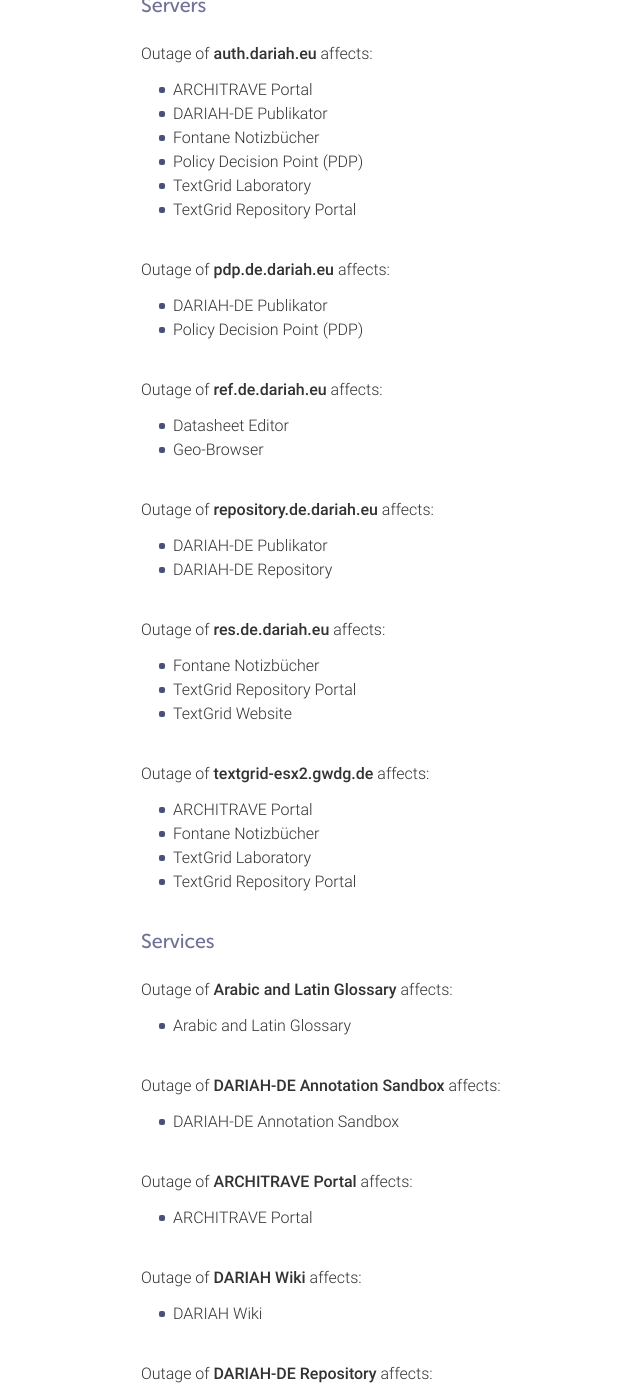
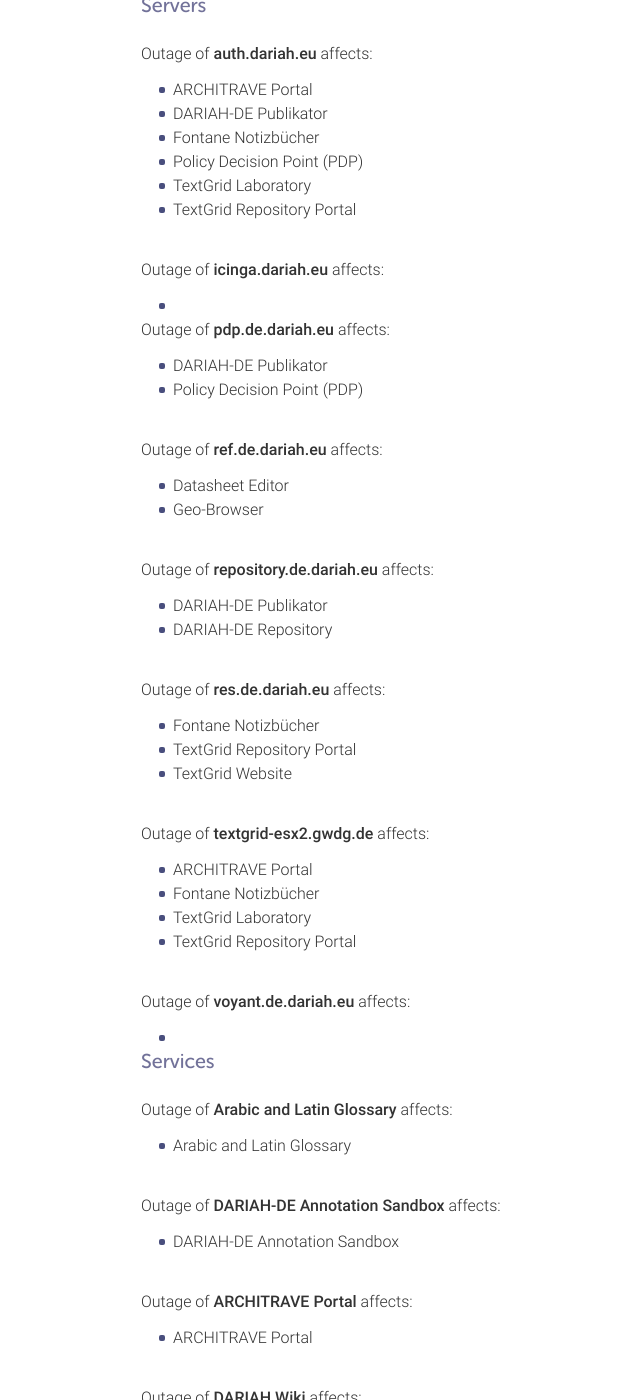
Before and after one commit to DARIAH-DE/status, a Jekyll site: the page built from fulllist.md, in a window 1280 px wide and 1400 px high, scrolled down 3159 px. Shown: the whole window, without its empty margins (139-779 px from the left). Built offline with Jekyll 4.4.1, drawn with Linux system fonts in a browser that asks for light colours.

Commit message:
Wartung 24.01.

```diff
--- a/_data/announcements.yaml
+++ b/_data/announcements.yaml
@@ -5,9 +5,8 @@
   hide: false
   description: 'Routine software maintenance will be performed to upgrade the Operating System of {pdp, voyant, icinga}.de.dariah.eu. This is expected to last from 15-19 CET.'
   affected:
-    - '/servers/ref'
-    - '/servers/repository-de-dariah-eu'
-    - '/servers/res'
+    - '/servers/icinga'
+    - '/servers/voyant'
     - '/services/pdp'
 - title: 'System Maintenance'
   date_start: '2019-01-17'
--- /dev/null
+++ b/_servers/icinga.yaml
@@ -0,0 +1,5 @@
+---
+title: 'icinga.dariah.eu'
+dependencies:
+  - '/infrastructure/gwdg-esx'
+---
--- /dev/null
+++ b/_servers/voyant.yaml
@@ -0,0 +1,5 @@
+---
+title: 'voyant.de.dariah.eu'
+dependencies:
+  - '/infrastructure/gwdg-cloud'
+---
```
